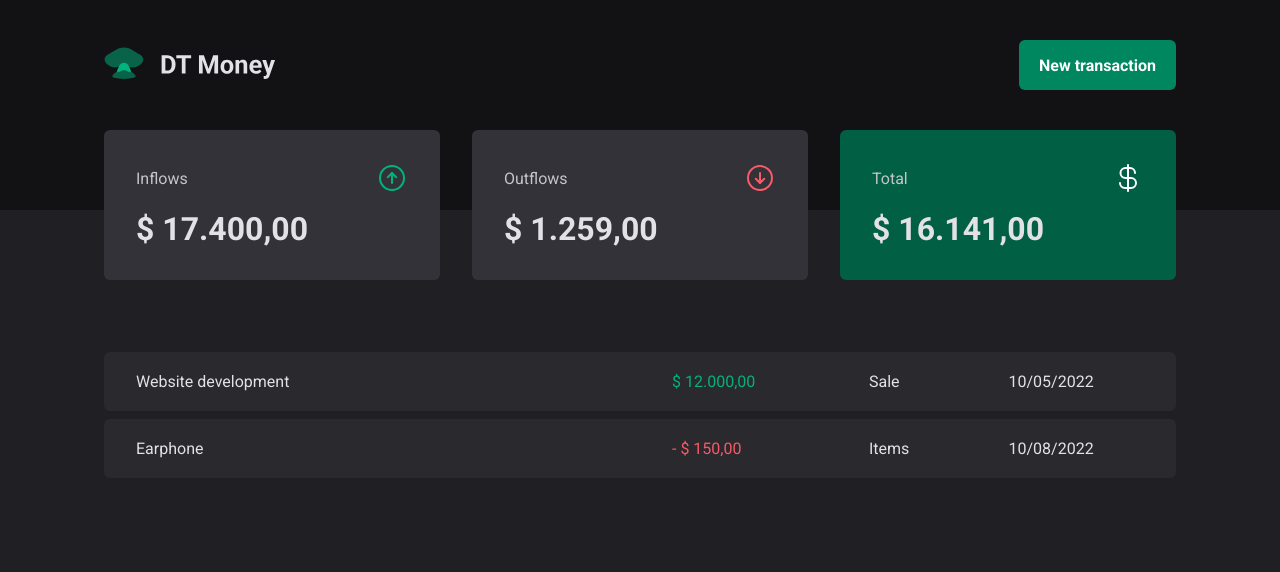
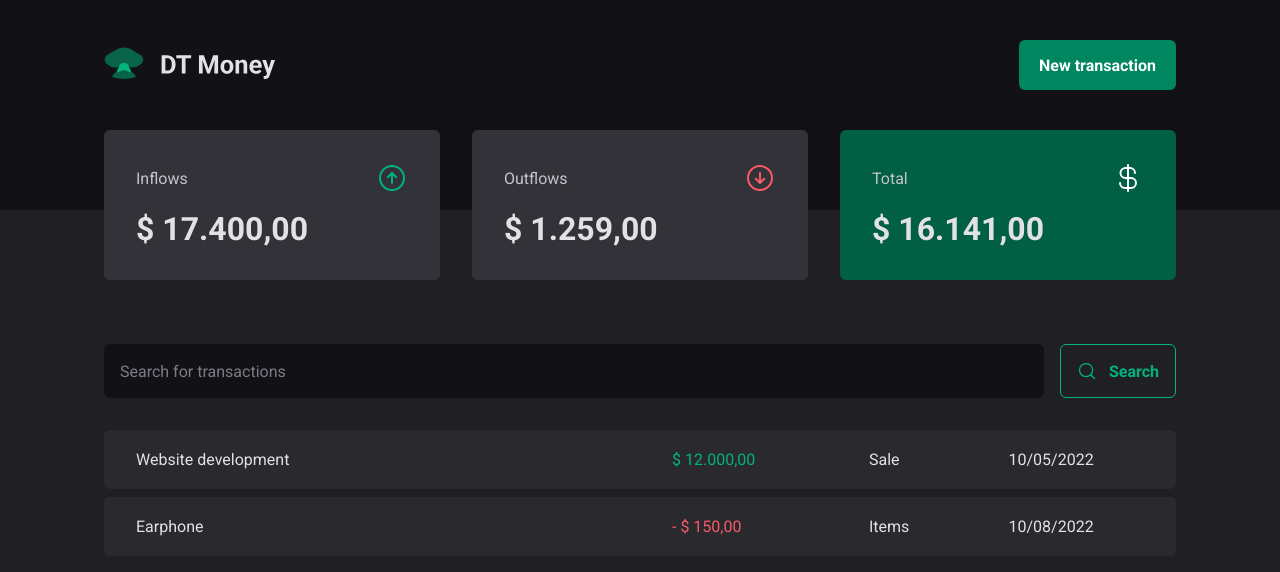
Before and after one commit to AlanWehrliLC/dt-money, a React (Vite) app: page / in a window 1280 px wide. Shown: the top 572 px of the page. Built offline with nearby package versions, Linux system fonts and the light colour scheme.

Commit message:
Created SearchForm Component

```diff
--- /dev/null
+++ b/src/components/SearchForm/index.tsx
@@ -0,0 +1,15 @@
+import { MagnifyingGlass } from "phosphor-react";
+import { SearchFormContainer } from "./styles";
+
+export function SearchForm(){
+    return (
+        <SearchFormContainer>
+            <input type="text" placeholder="Search for transactions" />
+
+            <button type="submit">
+                <MagnifyingGlass size={20} />
+                Search
+            </button>
+        </SearchFormContainer>
+    )
+}
--- /dev/null
+++ b/src/components/SearchForm/styles.ts
@@ -0,0 +1,41 @@
+import styled from "styled-components";
+
+export const SearchFormContainer = styled.form`
+    display: flex;
+    gap: 1rem;
+
+    input{
+        flex: 1;
+        border-radius: 6px;
+        border: 0;
+        background-color: ${props => props.theme["gray-900"]};
+        color: ${props => props.theme["gray-300"]};
+        padding: 1rem;
+
+        &::placeholder{
+            color: ${props => props.theme["gray-500"]};
+        }
+    }
+
+    button{
+        display: flex;
+        align-items: center;
+        gap: 0.75rem;
+
+        border: 0;
+        padding: 1rem;
+        background: transparent;
+        border: 1px solid ${props => props.theme["green-300"]};
+        color: ${props => props.theme["green-300"]};
+        font-weight: bold;
+        border-radius: 6px;
+
+        &:hover{
+            background: ${props => props.theme["green-500"]};
+            border-color: ${props => props.theme["green-500"]};
+            color: ${props => props.theme.white};
+            transition: background-attachment 0.2s, color 0.2s, border-color 0.2s;
+        }
+    }
+
+`
--- a/src/components/Table/index.tsx
+++ b/src/components/Table/index.tsx
@@ -1,8 +1,10 @@
+import { SearchForm } from "../SearchForm"
 import { PriceHighlight, TableContainer, TableContent } from "./styles"
 
 export function Table(){
     return (
         <TableContainer>
+            <SearchForm />
             <TableContent>
                 <tbody>
                     <tr>
```
